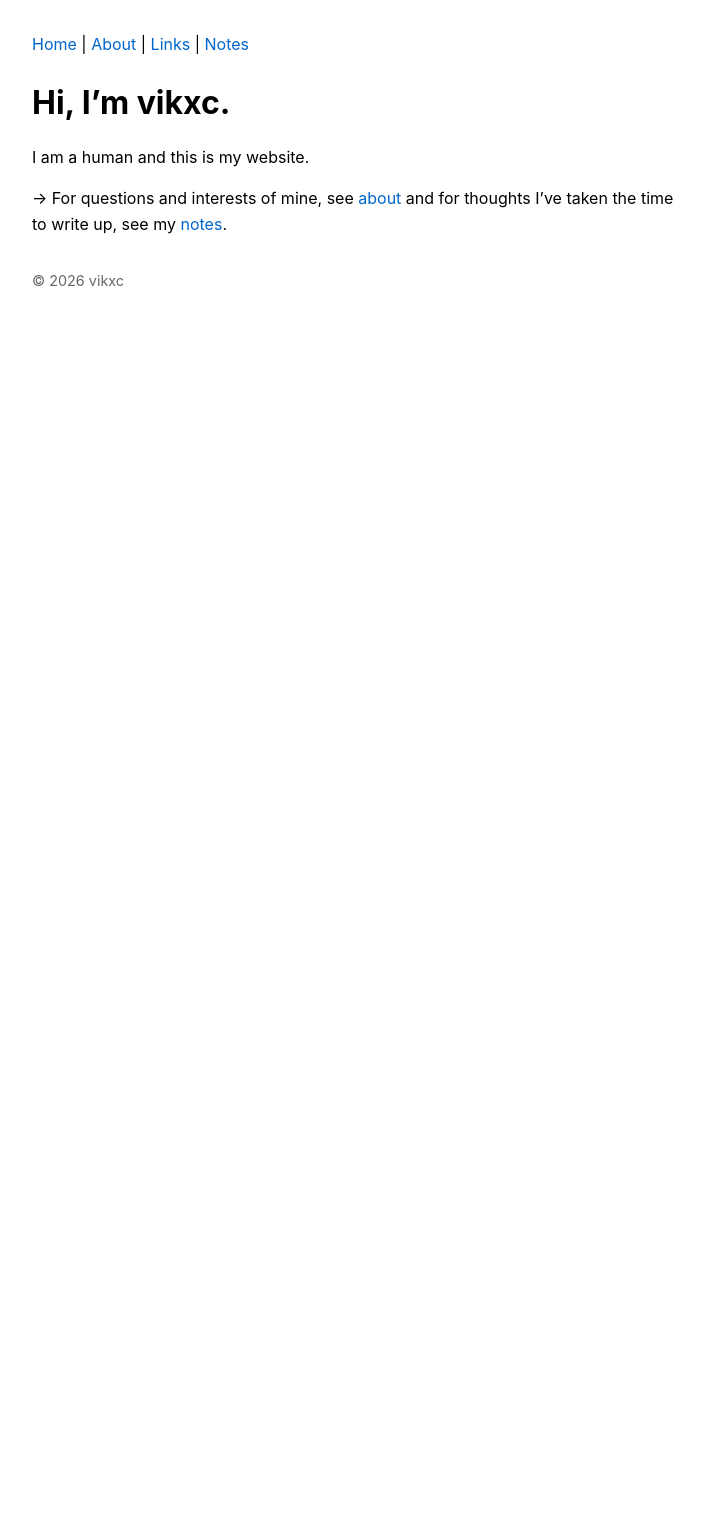
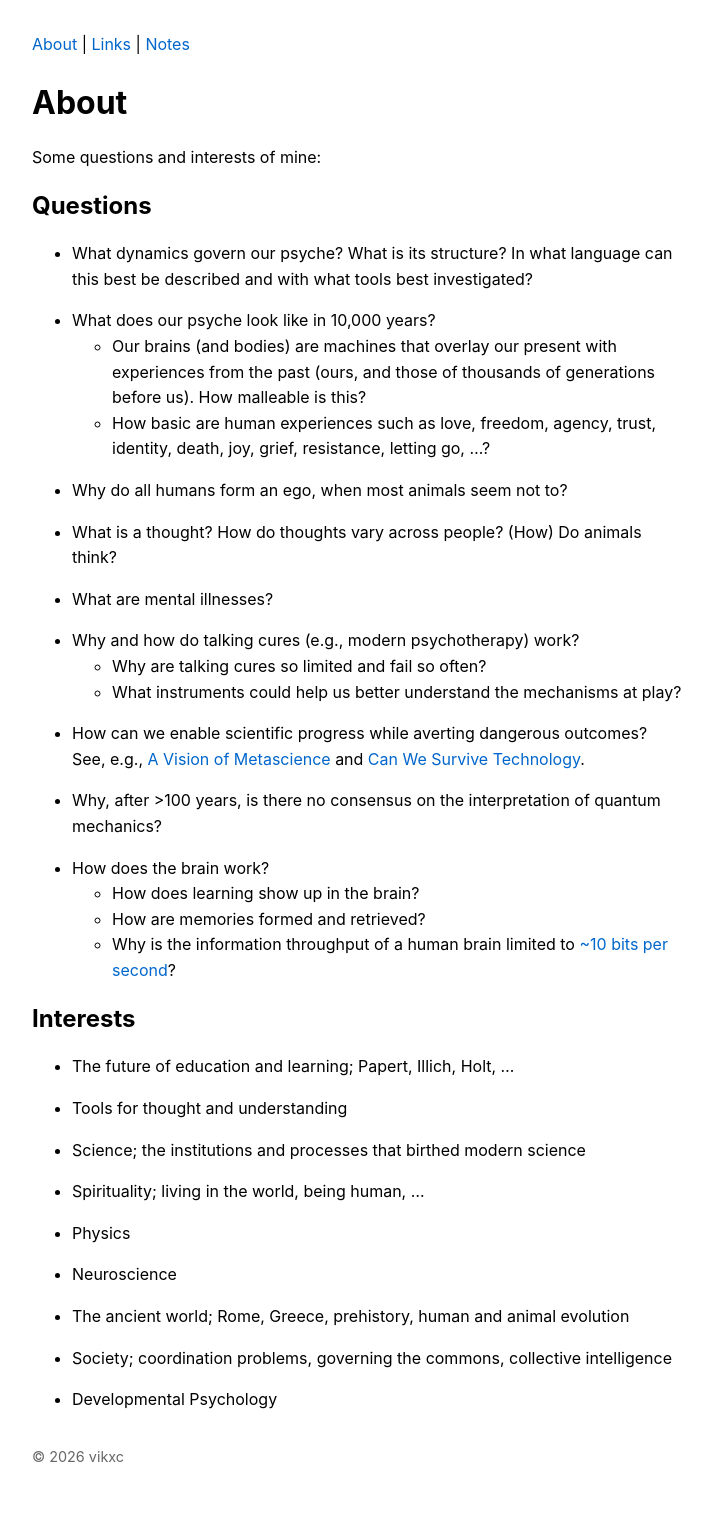
Before and after one commit to vikxc/vikxc.github.io, a Jekyll site: the page built from index.md, in a window 1280 px wide. Shown: the whole page, without its empty margins (283-995 px from the left). Built offline with Jekyll 4.4.1, drawn with Linux system fonts in a browser that asks for light colours; before the commit the page ends 900 px from its top, so only the background shows below that.

Commit message:
Refactor navigation and update content structure in about and index pages; remove first note.

```diff
--- a/_includes/nav.html
+++ b/_includes/nav.html
@@ -1,6 +1,5 @@
 <nav style="margin-bottom:1.5rem">
-  <a href="{{ '/' | relative_url }}">Home</a> |
-  <a href="{{ '/about/' | relative_url }}">About</a> |
+  <a href="{{ '/' | relative_url }}">About</a> |
   <a href="{{ '/links/' | relative_url }}">Links</a> |
   <a href="{{ '/notes/' | relative_url }}">Notes</a>
 </nav>
--- a/index.md
+++ b/index.md
@@ -1,10 +1,55 @@
 ---
 layout: default
-title: Home
+title: About
 ---
 
-# Hi, I'm vikxc.
+# About
 
-I am a human and this is my website.
+Some questions and interests of mine:
 
-→ For questions and interests of mine, see [about](/about/) and for thoughts I've taken the time to write up, see my [notes](/notes/).
+## Questions
+
+- What dynamics govern our psyche? What is its structure? In what language can this best be described and with what tools best investigated?
+
+- What does our psyche look like in 10,000 years?
+    - Our brains (and bodies) are machines that overlay our present with experiences from the past (ours, and those of thousands of generations before us). How malleable is this?
+    - How basic are human experiences such as love, freedom, agency, trust, identity, death, joy, grief, resistance, letting go, ...?
+
+- Why do all humans form an ego, when most animals seem not to?
+
+- What is a thought? How do thoughts vary across people? (How) Do animals think?
+
+- What are mental illnesses?
+
+- Why and how do talking cures (e.g., modern psychotherapy) work?
+    - Why are talking cures so limited and fail so often?
+    - What instruments could help us better understand the mechanisms at play?
+
+- How can we enable scientific progress while averting dangerous outcomes? See, e.g., [A Vision of Metascience](https://scienceplusplus.org/metascience/) and [Can We Survive Technology](https://sseh.uchicago.edu/doc/von_Neumann_1955.pdf).
+
+- Why, after >100 years, is there no consensus on the interpretation of quantum mechanics?
+
+- How does the brain work?
+    - How does learning show up in the brain?
+    - How are memories formed and retrieved?
+    - Why is the information throughput of a human brain limited to [~10 bits per second](https://arxiv.org/abs/2408.10234)?
+
+## Interests
+
+- The future of education and learning; Papert, Illich, Holt, ...
+
+- Tools for thought and understanding
+
+- Science; the institutions and processes that birthed modern science
+
+- Spirituality; living in the world, being human, ...
+
+- Physics
+
+- Neuroscience
+
+- The ancient world; Rome, Greece, prehistory, human and animal evolution
+
+- Society; coordination problems, governing the commons, collective intelligence
+
+- Developmental Psychology
```
Also changed, not shown: _notes/2025-05-19-first-note.md (deleted, +0 -6 lines), about.md (+1 -1 lines), 1 other file.
